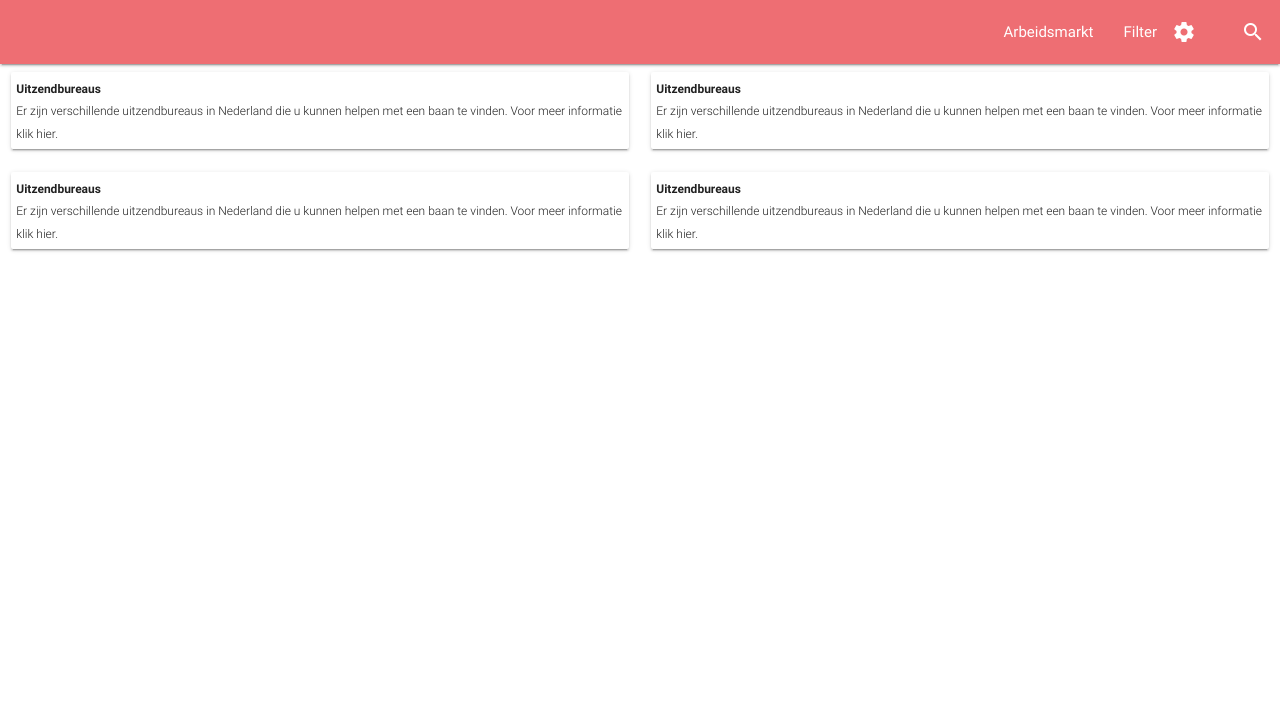
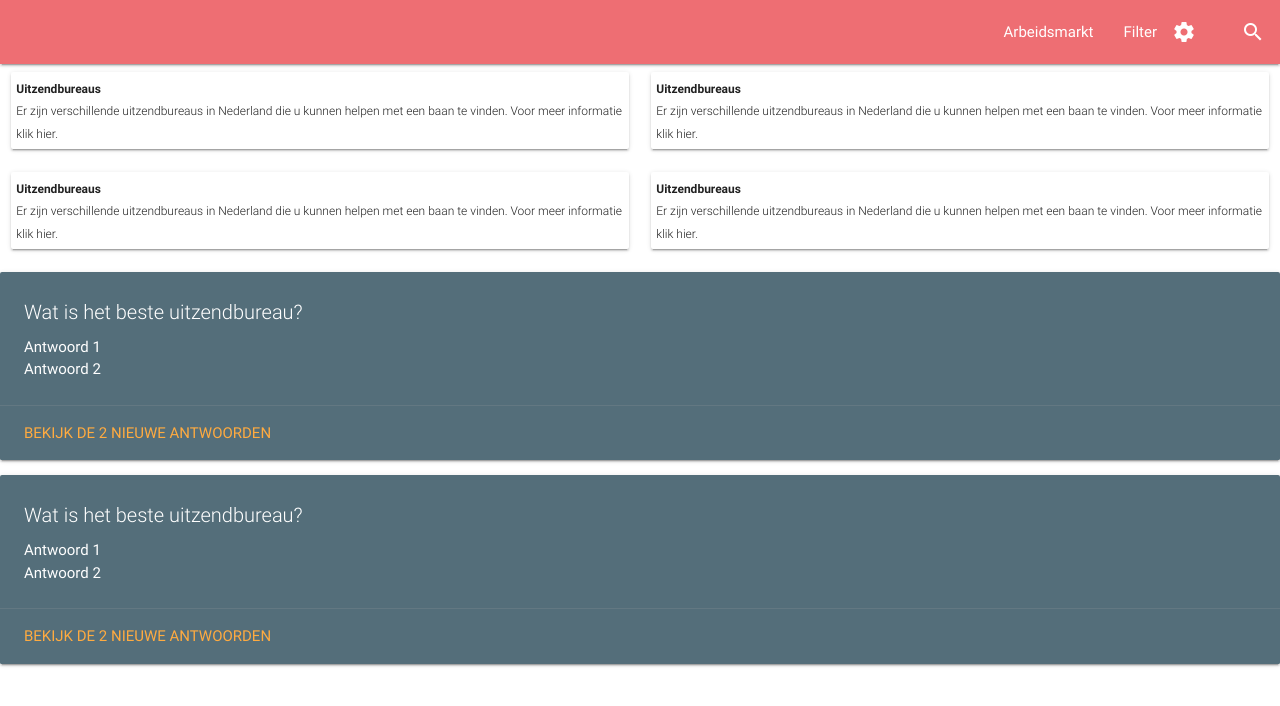
Before and after one commit to mitchhak/introductieproject, a plain HTML site: page arbeidsmarkt.html in a window 1280 px wide. Drawn offline with Linux system fonts and the light colour scheme.

```diff
--- a/arbeidsmarkt.html
+++ b/arbeidsmarkt.html
@@ -47,6 +47,25 @@
         </div>
     </div>
 </div>
+<div class="card blue-grey darken-1">
+    <div class="card-content white-text">
+        <span class="card-title" style="font-size:15pt">Wat is het beste uitzendbureau?</span>
+        <p>Antwoord 1 <br> Antwoord 2</p>
+    </div>
+    <div class="card-action">
+        <a href="#">Bekijk de 2 nieuwe antwoorden</a>
 
+    </div>
+</div>
+<div class="card blue-grey darken-1">
+    <div class="card-content white-text">
+        <span class="card-title" style="font-size:15pt">Wat is het beste uitzendbureau?</span>
+        <p>Antwoord 1 <br> Antwoord 2</p>
+    </div>
+    <div class="card-action">
+        <a href="#">Bekijk de 2 nieuwe antwoorden</a>
+
+    </div>
+</div>
 </body>
 </html>
```
